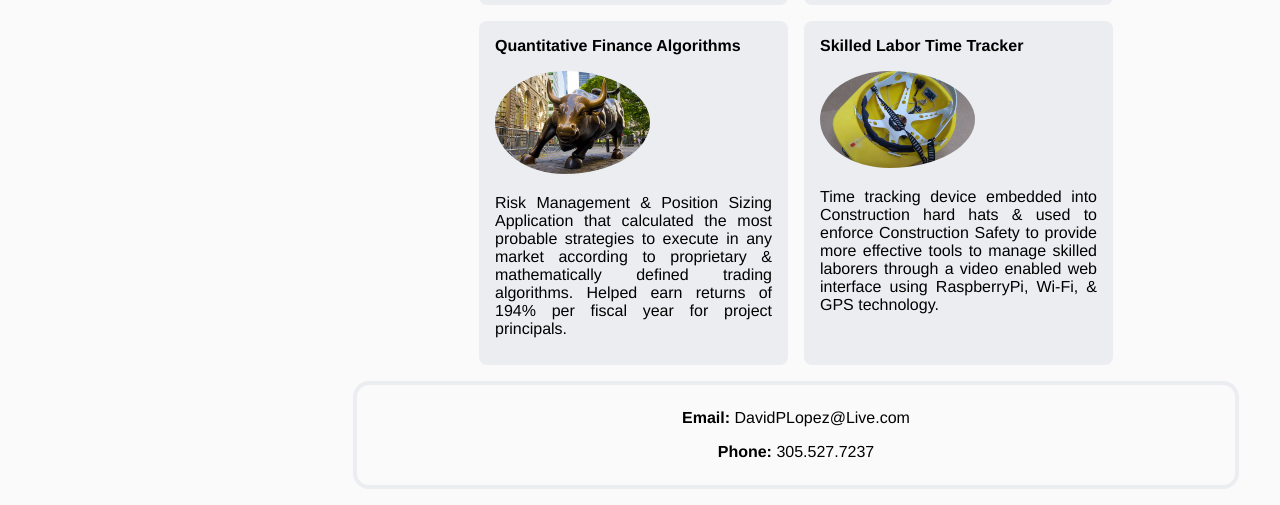
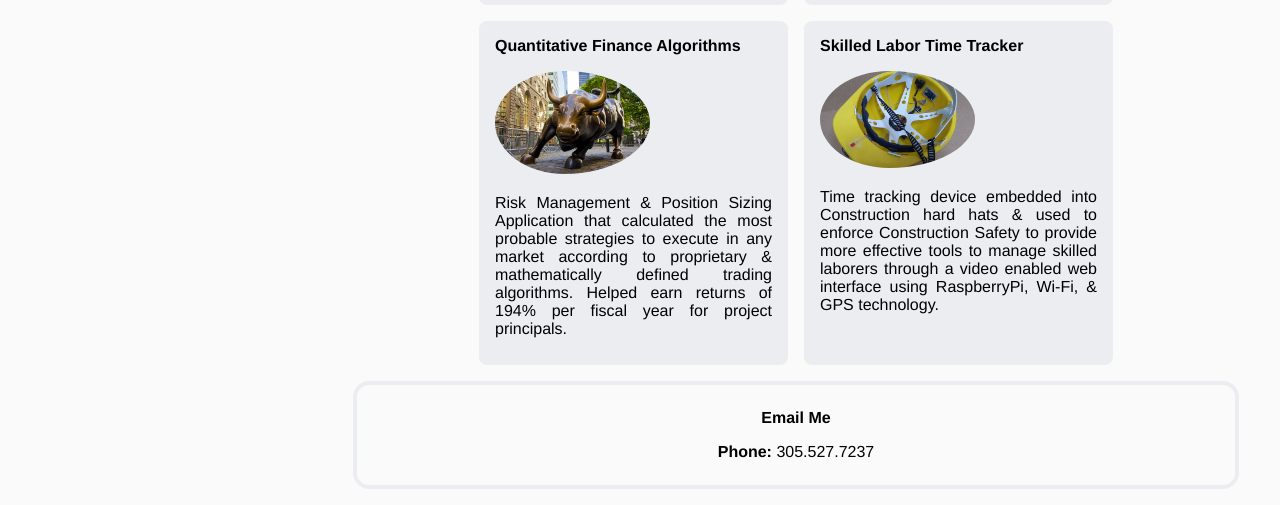
Before and after one commit to lopezdp/lopezdp.github.io, a plain HTML site: page index.html in a window 1280 px wide. Shown: the part 834-1339 px from the top of the page. Drawn offline with Linux system fonts and the light colour scheme.

Commit message:
Updated resume NASA content and added mailto: info for Email.

```diff
--- a/index.html
+++ b/index.html
@@ -156,7 +156,7 @@
 
 			<footer>
 				<section class="footer">
-					<p><strong>Email:</strong> DavidPLopez@Live.com</p>
+					<p><strong><a href="mailto:DavidPLopez@Live.com,&subject=Project%20Portfolio%20Contact&body=I am contacting you from your project portfolio.">Email Me</a></strong></p>
 					<p><strong>Phone:</strong> 305.527.7237</p>
 				</section>
 			</footer>
```
Also changed, not shown: resume.html (+1 -1 lines), 1 other file.
